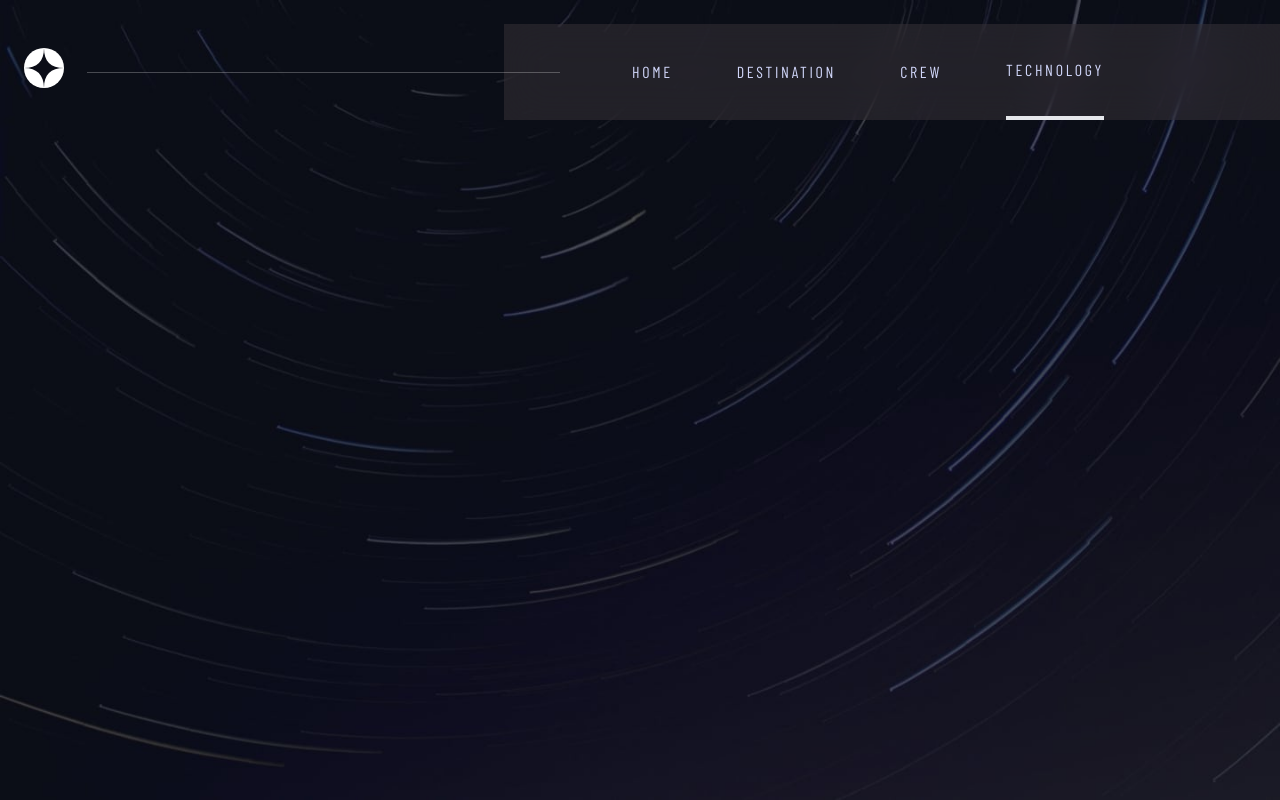
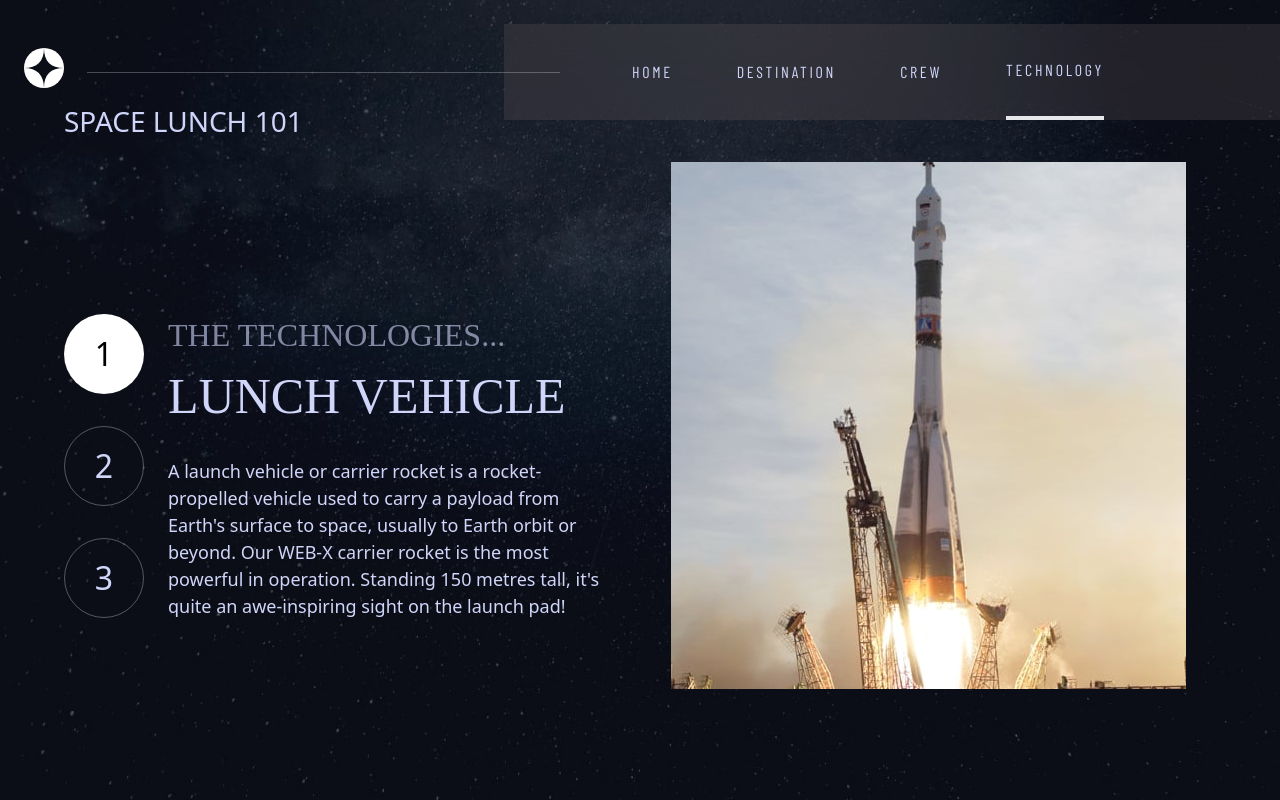
Before and after one commit to pastendi/space-tourism, a React (Vite) app: page /technology in a window 1280 px wide. Built offline with nearby package versions, Linux system fonts and the light colour scheme; a web font is replaced by a local one.

Commit message:
technology page completion

```diff
--- a/src/pages/Destination.jsx
+++ b/src/pages/Destination.jsx
@@ -39,17 +39,17 @@ const Destination = () => {
                   )
                 })}
               </div>
-              <div className='flex flex-col '>
+              <div className='flex flex-col justify-center items-center lg:items-start'>
                 <div>
                   <h3 className='uppercase text-center lg:text-left md:text-[80px]'>
                     {destinations[choice].name}
                   </h3>
-                  <p className='text-center lg:text-left text-[15px] md:text-[1rem]'>
+                  <p className='text-center lg:text-left text-[15px] md:text-[1rem] max-w-[458px]'>
                     {destinations[choice].about}
                   </p>
                   <div className='h-[1px] bg-white bg-opacity-25 mt-8'></div>
                 </div>
-                <div className='flex flex-col md:flex-row justify-around lg:justify-start lg:space-x-20'>
+                <div className='flex flex-col md:flex-row justify-around lg:justify-start md:space-x-20'>
                   <div className='text-center lg:text-left mt-8'>
                     <p className='subheading2 uppercase'>avg. distance</p>
                     <p className='subheading1 uppercase'>
--- a/src/pages/Technology.jsx
+++ b/src/pages/Technology.jsx
@@ -1,10 +1,71 @@
-import React from 'react'
-
+import React, { useState, useEffect } from 'react'
+import { technologies } from '../utils/technology'
 const Technology = () => {
+  const [choice, setChoice] = useState(0)
+  const [screenWidth, setScreenWidth] = useState(window.innerWidth)
+  useEffect(() => {
+    const handleResize = () => setScreenWidth(window.innerWidth)
+    window.addEventListener('resize', handleResize)
+    return () => window.removeEventListener('resize', handleResize)
+  }, [])
   return (
     <div>
-      <div className='absolute left-0 top-0 bg-mobile-technology md:bg-tablet-technology lg:bg-desktop-technology bg-no-repeat min-h-screen h-screen w-screen bg-cover'>
-        <div className='container max-w-6xl mx-auto'></div>
+      <div className='absolute left-0 top-0 bg-mobile-destination md:bg-tablet-destination lg:bg-desktop-destination bg-no-repeat min-h-screen h-auto w-screen bg-cover'>
+        <div className='container md:max-w-6xl  mx-auto'>
+          <div className='flex justify-center md:justify-start mt-20'>
+            <p className='uppercase md:ml-20 lg:ml-0 my-5 md:text-[20px] lg:text-[28px]'>
+              space lunch 101
+            </p>
+          </div>
+          <div className='flex flex-col  lg:flex-row-reverse '>
+            {/* technology image */}
+            <div className=' flex  justify-center lg:w-1/2'>
+              <img
+                src={
+                  screenWidth < 1020
+                    ? technologies[choice].imageLandscape
+                    : technologies[choice].imagePortrait
+                }
+                alt=''
+                className='w-screen h-auto max-h-[374px] lg:w-[515px] lg:max-h-[527px]'
+              />
+            </div>
+            {/* technology section */}
+            <div className='lg:w-1/2 mt-8 lg:mt-20  flex flex-col lg:flex-row lg:items-center '>
+              {/* tabs */}
+              <div className='flex lg:flex-col space-x-4 lg:space-y-8 lg:space-x-0 justify-center md:my-8  lg:justify-start'>
+                {technologies.map((x, index) => {
+                  return (
+                    <div
+                      key={index}
+                      onClick={() => setChoice(index)}
+                      className={`flex  justify-center md:text-[24px] lg:text-[32px] items-center h-10 md:h-16 lg:h-20 w-10 md:w-16 lg:w-20  rounded-full uppercase border border-white border-opacity-30  hover:border-opacity-50 ${
+                        choice == index &&
+                        'border-opacity-90 bg-white text-black'
+                      }`}
+                    >
+                      {index + 1}
+                    </div>
+                  )
+                })}
+              </div>
+              {/* technology description */}
+              <div className='flex flex-col items-center lg:items-start'>
+                <div className='p-6'>
+                  <h3 className='text-center uppercase opacity-60 text-[16px] lg:text-left md:text-[24px] lg:text-[32px]'>
+                    the technologies...
+                  </h3>
+                  <h3 className='uppercase text-[24px] text-center lg:text-left md:text-[40px] lg:text-[50px]'>
+                    {technologies[choice].title}
+                  </h3>
+                  <p className='text-center lg:text-left text-[15px] md:text-[1rem] lg:text-[18px] max-w-[458px] mt-6'>
+                    {technologies[choice].about}
+                  </p>
+                </div>
+              </div>
+            </div>
+          </div>
+        </div>
       </div>
     </div>
   )
--- /dev/null
+++ b/src/utils/technology.js
@@ -0,0 +1,29 @@
+import lunchLandscape from '../images/technology/image-launch-vehicle-landscape.jpg'
+import lunchPortrait from '../images/technology/image-launch-vehicle-portrait.jpg'
+import spaceLandscape from '../images/technology/image-spaceport-landscape.jpg'
+import spacePortrait from '../images/technology/image-spaceport-portrait.jpg'
+import capsuleLandscape from '../images/technology/image-space-capsule-landscape.jpg'
+import capsulePortrait from '../images/technology/image-space-capsule-portrait.jpg'
+export const technologies = [
+  {
+    imageLandscape: lunchLandscape,
+    imagePortrait: lunchPortrait,
+    title: 'lunch vehicle',
+    about:
+      "A launch vehicle or carrier rocket is a rocket-propelled vehicle used to carry a payload from Earth's surface to space, usually to Earth orbit or beyond. Our WEB-X carrier rocket is the most powerful in operation. Standing 150 metres tall, it's quite an awe-inspiring sight on the launch pad!",
+  },
+  {
+    imageLandscape: spaceLandscape,
+    imagePortrait: spacePortrait,
+    title: 'spaceport',
+    about:
+      'A spaceport or cosmodrome is a site for launching (or receiving) spacecraft, by analogy to the seaport for ships or airport for aircraft. Based in the famous Cape Canaveral, our spaceport is ideally situated to take advantage of the Earth’s rotation for launch.',
+  },
+  {
+    imageLandscape: capsuleLandscape,
+    imagePortrait: capsulePortrait,
+    title: 'space capsule',
+    about:
+      "A space capsule is an often-crewed spacecraft that uses a blunt-body reentry capsule to reenter the Earth's atmosphere without wings. Our capsule is where you'll spend your time during the flight. It includes a space gym, cinema, and plenty of other activities to keep you entertained.",
+  },
+]
```
